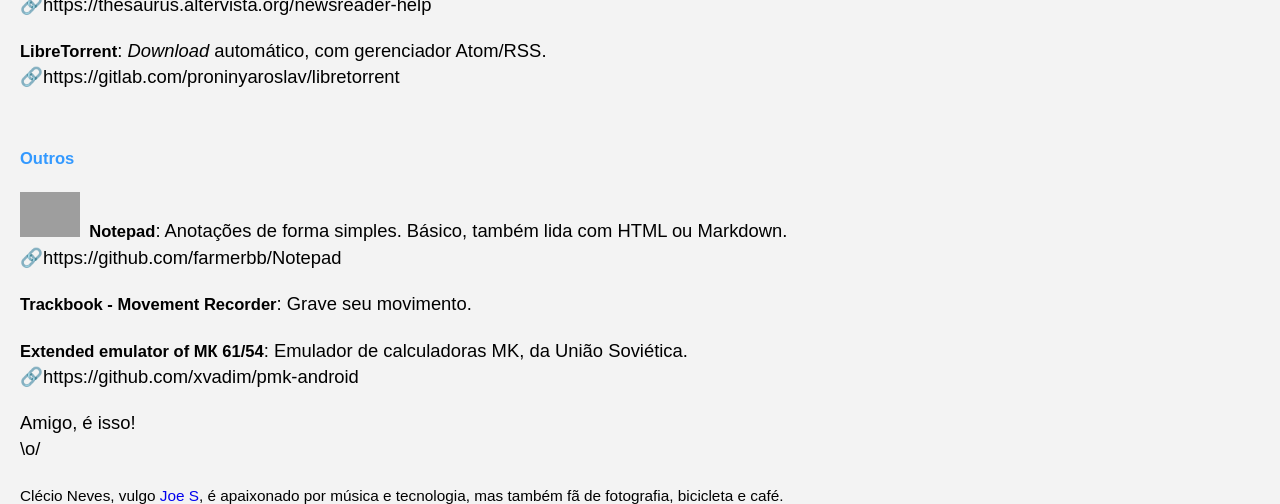
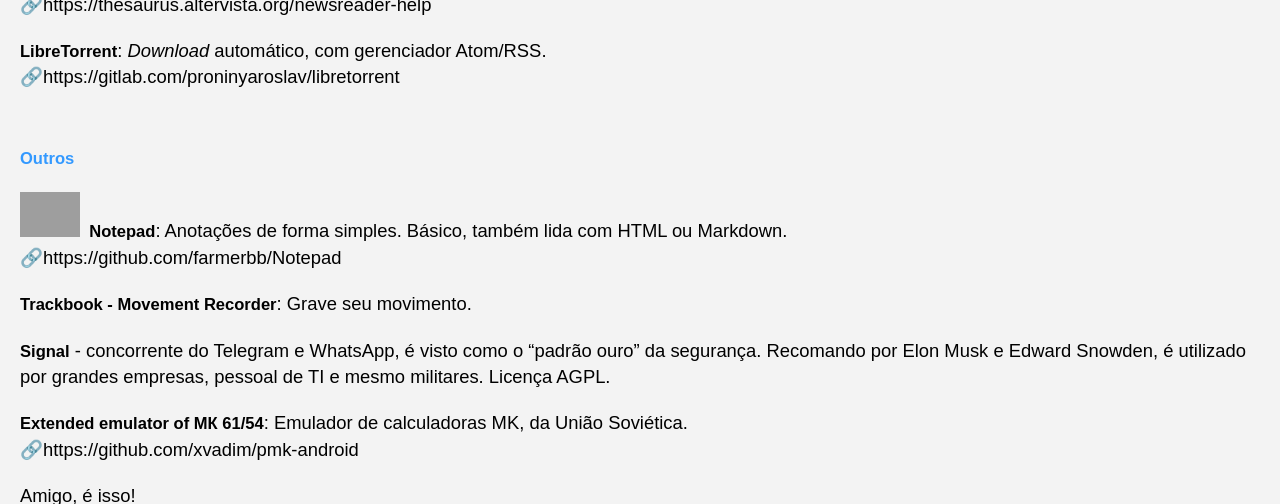
Before and after one commit to Joesynth/joesynth.github.io, a Jekyll site: the page built from _posts/2021-01-01-android-e-software-livre-7-apps.md, in a window 1280 px wide and 900 px high, scrolled down 6156 px, cut to the strip 0-504 px from the top of the window. Built offline with Jekyll 4.4.1, drawn with Linux system fonts in a browser that asks for light colours; grey boxes are pictures that could not be loaded.

Commit message:
Update 2021-01-01-android-e-software-livre-7-apps.md

```diff
--- a/_posts/2021-01-01-android-e-software-livre-7-apps.md
+++ b/_posts/2021-01-01-android-e-software-livre-7-apps.md
@@ -229,6 +229,7 @@
 
 **Trackbook - Movement Recorder**: Grave seu movimento.
 
+**Signal** - concorrente do Telegram e WhatsApp, é visto como o "padrão ouro" da segurança. Recomando por Elon Musk e Edward Snowden, é utilizado por grandes empresas, pessoal de TI e mesmo militares. Licença AGPL.
 
 **Extended emulator of МК 61/54**: Emulador de calculadoras MK, da União Soviética.
 🔗️https://github.com/xvadim/pmk-android
```
